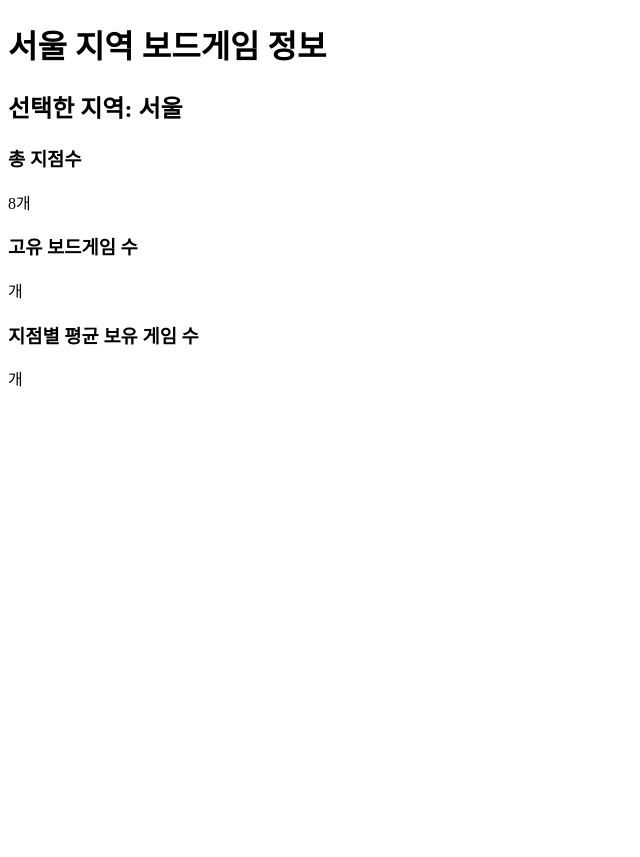
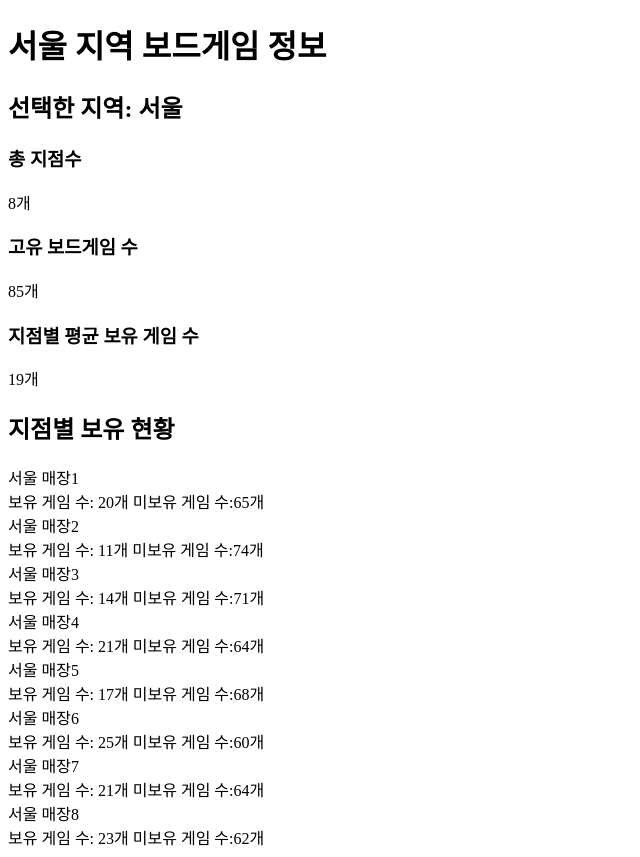
Before and after one commit to CHU4694/teamProject1, a Django app: a page that uses boardgame_locations/templates/boardgame_locations/location_detail.html in a window 1280 px wide. Shown: the whole page, without its empty margins (0-640 px from the left). Before the commit the page ends 387 px from the top, so only its background shows below. Run offline with Django 4.2, Linux system fonts and the light colour scheme.

Commit message:
solve_location.unique_games

```diff
--- a/boardgame_locations/templates/boardgame_locations/location_detail.html
+++ b/boardgame_locations/templates/boardgame_locations/location_detail.html
@@ -1,5 +1,5 @@
 <!DOCTYPE html>
-<html lan="ko">
+<html lang="ko">
 <head>
     <meta charset="UTF-8">
     <title>{{ location.name }} 보드게임 정보</title>
@@ -10,8 +10,17 @@
     <h3>총 지점수</h3>
     <div class="value">{{ location.count_locations }}개</div>
     <h3>고유 보드게임 수</h3>
-    <div class="value">{{ locaion.unique_games }}개</div>
+    <div class="value">{{ location.unique_games }}개</div>
     <h3>지점별 평균 보유 게임 수</h3>
-    <div class="value">{{ locaion.average_games_by_location}}개</div>
+    <div class="value">{{ location.average_games_by_location }}개</div>
+
+    <h2>지점별 보유 현황</h2>
+    {% for store in stores %}
+    <div>{{ store.name }}</div>
+    <div>
+        <span>보유 게임 수: {{ store.owned_games }}개</span>
+        <span>미보유 게임 수:{{ store.not_owned_games }}개</span>
+    </div>
+    {% endfor %}
 </body>
 </html>
--- a/boardgame_locations/views.py
+++ b/boardgame_locations/views.py
@@ -51,15 +51,15 @@ def location_detail(request, location_name):
     ]
 
     for i in range(26, 101):
+        all_games.append(f'보드게임 {i}')
 
-        store_games_dict = {}
-        all_games_in_region = set()
+    all_games_in_region = set()
+    store_games_dict = {}
 
     for i in range(1, num_stores + 1):
-        store_name = f"{location_name} 매장"
+        store_name = f"{location_name} 매장{i}"
 
         base_owned = random.randint(10, 30)
-        owned = int(base_owned)
 
         store_games = random.sample(all_games, min(base_owned, len(all_games)))
 
```
